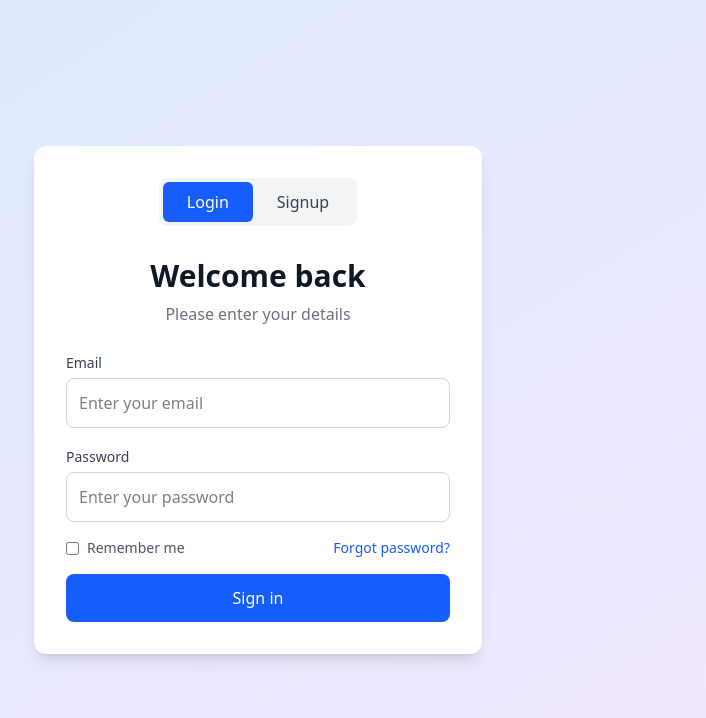
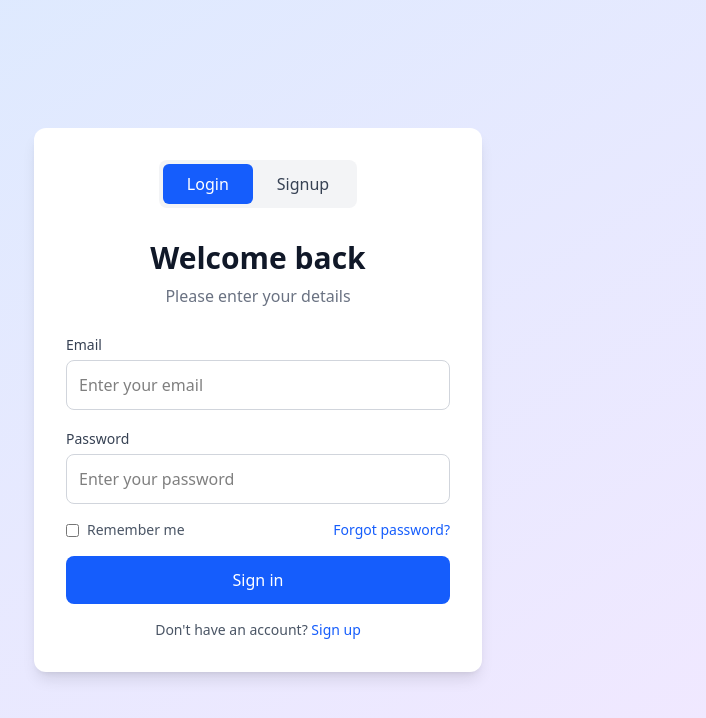
Before and after one commit to itssoumodip/React-login-signup, a React (Vite) app in the folder login-signup/: page / in a window 1280 px wide. Shown: the top 718 px of the page, without its empty margins (382-1088 px from the left). Built offline with nearby package versions, Linux system fonts and the light colour scheme.

Commit message:
refactor: implement page switching using localStorage for login, signup, and forgot password forms

```diff
--- a/login-signup/src/App.jsx
+++ b/login-signup/src/App.jsx
@@ -1,11 +1,15 @@
-import { useState } from 'react'
 import './index.css'
 import Login from './components/Login'
 import Signup from './components/Signup'
 import ForgotPassword from './components/ForgotPassword'
 
 function App() {
-  const [currentForm, setCurrentForm] = useState('login')
+  const currentPage = localStorage.getItem('currentPage') || 'login'
+
+  const switchPage = (page) => {
+    localStorage.setItem('currentPage', page)
+    window.location.reload()
+  }
 
   return (
     <div className="min-h-screen bg-gradient-to-br from-blue-100 to-purple-100 flex items-center justify-center p-4">
@@ -14,23 +18,23 @@ function App() {
           <div className="flex justify-center mb-8">
             <div className="bg-gray-100 rounded-lg p-1">
               <button
-                onClick={() => setCurrentForm('login')}
-                className={`px-6 py-2 rounded-md ${currentForm === 'login' ? 'bg-blue-600 text-white' : 'text-gray-700'}`}
+                onClick={() => switchPage('login')}
+                className={`px-6 py-2 rounded-md ${currentPage === 'login' ? 'bg-blue-600 text-white' : 'text-gray-700'}`}
               >
                 Login
               </button>
               <button
-                onClick={() => setCurrentForm('signup')}
-                className={`px-6 py-2 rounded-md ${currentForm === 'signup' ? 'bg-blue-600 text-white' : 'text-gray-700'}`}
+                onClick={() => switchPage('signup')}
+                className={`px-6 py-2 rounded-md ${currentPage === 'signup' ? 'bg-blue-600 text-white' : 'text-gray-700'}`}
               >
                 Signup
               </button>
             </div>
           </div>
 
-          {currentForm === 'login' && <Login setCurrentForm={setCurrentForm} />}
-          {currentForm === 'signup' && <Signup setCurrentForm={setCurrentForm} />}
-          {currentForm === 'forgot' && <ForgotPassword setCurrentForm={setCurrentForm} />}
+          {currentPage === 'login' && <Login switchPage={switchPage} />}
+          {currentPage === 'signup' && <Signup switchPage={switchPage} />}
+          {currentPage === 'forgot' && <ForgotPassword switchPage={switchPage} />}
         </div>
       </div>
     </div>
--- a/login-signup/src/components/ForgotPassword.jsx
+++ b/login-signup/src/components/ForgotPassword.jsx
@@ -1,4 +1,4 @@
-const ForgotPassword = ({ setCurrentForm }) => {
+const ForgotPassword = () => {
   return (
     <div className="space-y-6">
       <div className="text-center">
@@ -16,18 +16,11 @@ const ForgotPassword = ({ setCurrentForm }) => {
           />
         </div>
 
-        <button
-          type="submit"
-          className="w-full bg-blue-600 text-white py-3 rounded-lg hover:bg-blue-700 transition duration-200"
-        >
+        <button type="submit" className="w-full bg-blue-600 text-white py-3 rounded-lg hover:bg-blue-700 transition duration-200">
           Send Reset Link
         </button>
 
-        <button
-          type="button"
-          onClick={() => setCurrentForm('login')}
-          className="w-full text-gray-600 py-3 rounded-lg hover:bg-gray-50 transition duration-200"
-        >
+        <button type="button" className="w-full text-gray-600 py-3 rounded-lg hover:bg-gray-50 transition duration-200">
           Back to Login
         </button>
       </form>
--- a/login-signup/src/components/Login.jsx
+++ b/login-signup/src/components/Login.jsx
@@ -1,4 +1,4 @@
-const Login = ({ setCurrentForm }) => {
+const Login = ({ switchPage }) => {
   return (
     <div className="space-y-6">
       <div className="text-center">
@@ -32,19 +32,27 @@ const Login = ({ setCurrentForm }) => {
           </label>
           <button
             type="button"
-            onClick={() => setCurrentForm('forgot')}
+            onClick={() => switchPage('forgot')}
             className="text-sm text-blue-600 hover:text-blue-500"
           >
             Forgot password?
           </button>
         </div>
 
-        <button
-          type="submit"
-          className="w-full bg-blue-600 text-white py-3 rounded-lg hover:bg-blue-700 transition duration-200"
-        >
+        <button type="submit" className="w-full bg-blue-600 text-white py-3 rounded-lg hover:bg-blue-700 transition duration-200">
           Sign in
         </button>
+
+        <p className="text-center text-sm text-gray-600">
+          Don't have an account?{' '}
+          <button
+            type="button"
+            onClick={() => switchPage('signup')}
+            className="text-blue-600 hover:text-blue-500"
+          >
+            Sign up
+          </button>
+        </p>
       </form>
     </div>
   )
--- a/login-signup/src/components/Signup.jsx
+++ b/login-signup/src/components/Signup.jsx
@@ -1,9 +1,9 @@
-const Signup = ({ setCurrentForm }) => {
+const Signup = () => {
   return (
     <div className="space-y-6">
       <div className="text-center">
         <h2 className="text-3xl font-bold text-gray-900">Create an account</h2>
-        <p className="text-gray-500 mt-2">Join us today!</p>
+        <p className="text-gray-500 mt-2">Please enter your details</p>
       </div>
 
       <form className="space-y-4">
@@ -44,10 +44,7 @@ const Signup = ({ setCurrentForm }) => {
           />
         </div>
 
-        <button
-          type="submit"
-          className="w-full bg-blue-600 text-white py-3 rounded-lg hover:bg-blue-700 transition duration-200"
-        >
+        <button type="submit" className="w-full bg-blue-600 text-white py-3 rounded-lg hover:bg-blue-700 transition duration-200">
           Create account
         </button>
       </form>
```
